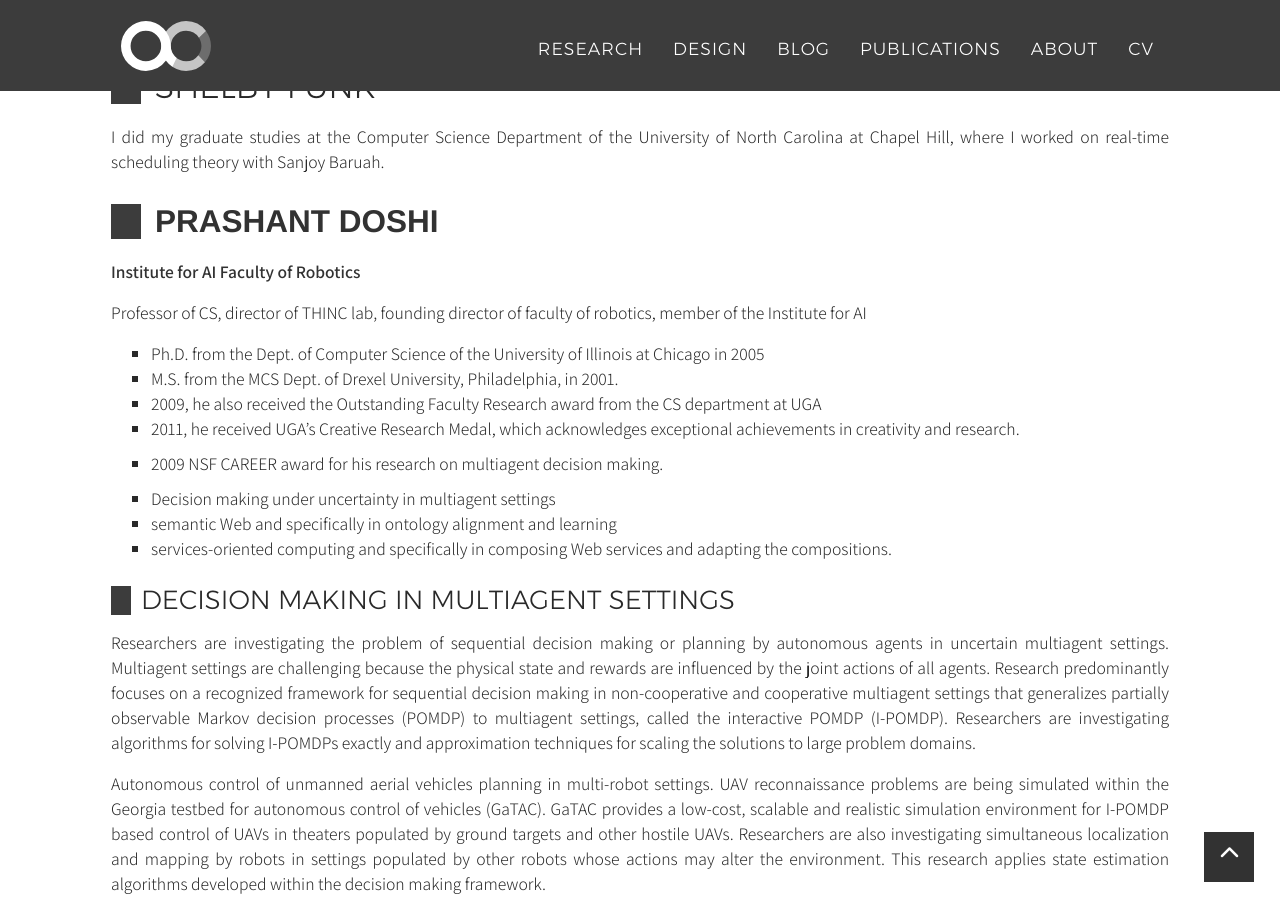
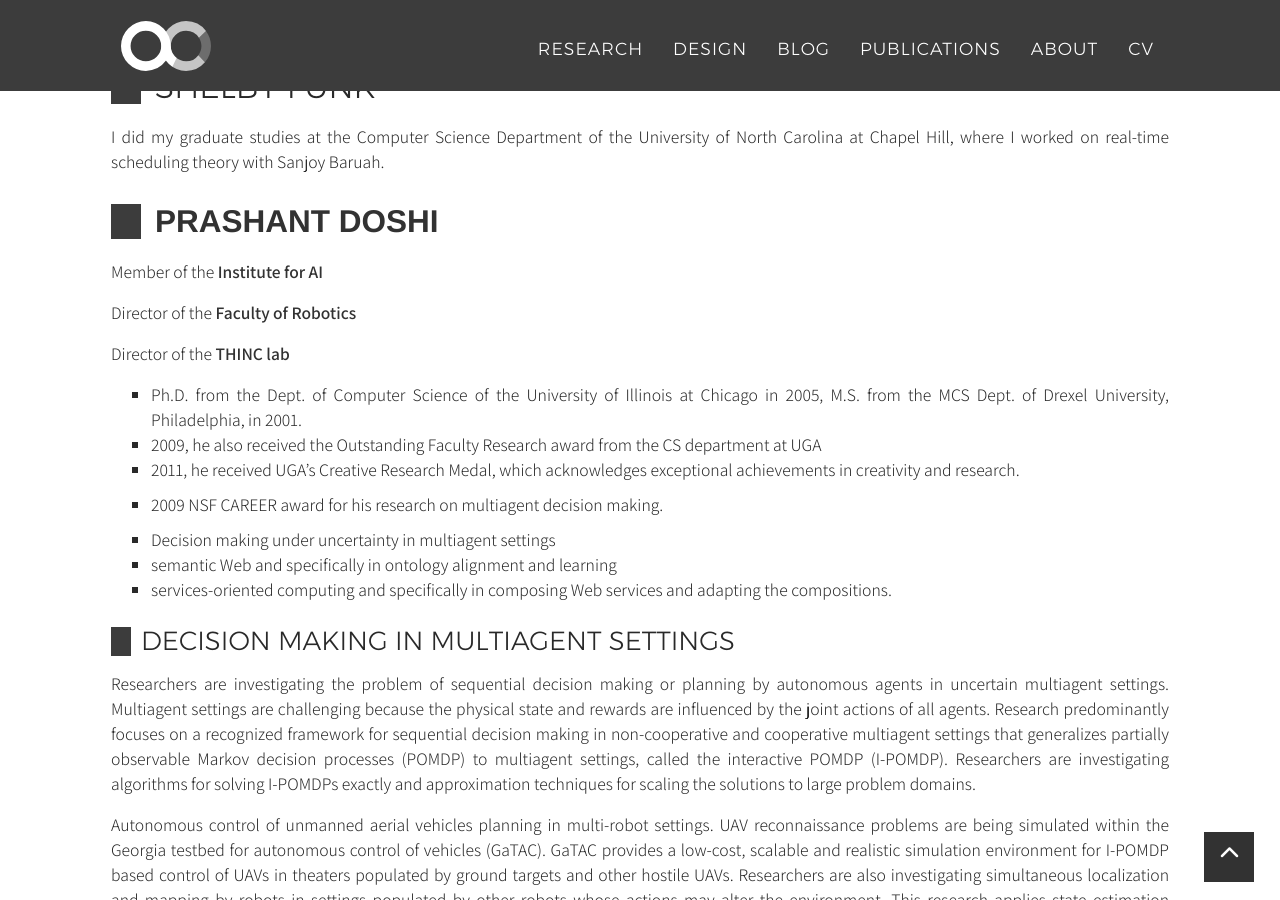
Before and after one commit to alecive/alecive.github.io, a Jekyll site: the page built from _posts/blog/2018-02-20-UGAFacultyInfo.md, in a window 1280 px wide and 900 px high, scrolled down 1368 px. Built offline with Jekyll 4.4.1, drawn with Linux system fonts in a browser that asks for light colours; nearby versions of some CDN libraries; some web fonts are replaced.

Commit message:
[uga] Update

```diff
--- a/_posts/blog/2018-02-20-UGAFacultyInfo.md
+++ b/_posts/blog/2018-02-20-UGAFacultyInfo.md
@@ -33,20 +33,20 @@
 
 # [Prashant Doshi](http://thinc.cs.uga.edu/personnel.html)
 
-[Institute for AI](http://www.ai.uga.edu/)
-[Faculty of Robotics](https://robotics.uga.edu/)
+Member of the [Institute for AI](http://www.ai.uga.edu/)
 
-Professor of CS, director of THINC lab, founding director of faculty of robotics, member of the Institute for AI
+Director of the [Faculty of Robotics](https://robotics.uga.edu/)
 
-* Ph.D. from the Dept. of Computer Science of the University of Illinois at Chicago in 2005
-* M.S. from the MCS Dept. of Drexel University, Philadelphia, in 2001.
+Director of the [THINC lab](http://thinc.cs.uga.edu/)
+
+* Ph.D. from the Dept. of Computer Science of the University of Illinois at Chicago in 2005, M.S. from the MCS Dept. of Drexel University, Philadelphia, in 2001.
 * 2009, he also received the Outstanding Faculty Research award from the CS department at UGA
 * 2011, he received UGA's Creative Research Medal, which acknowledges exceptional achievements in creativity and research.
 * 2009 NSF CAREER award for his research on multiagent decision making.
 
- * Decision making under uncertainty in multiagent settings
- * semantic Web and specifically in ontology alignment and learning
- * services-oriented computing and specifically in composing Web services and adapting the compositions.
+* Decision making under uncertainty in multiagent settings
+* semantic Web and specifically in ontology alignment and learning
+* services-oriented computing and specifically in composing Web services and adapting the compositions.
 
 ## Decision making in multiagent settings
 
```
